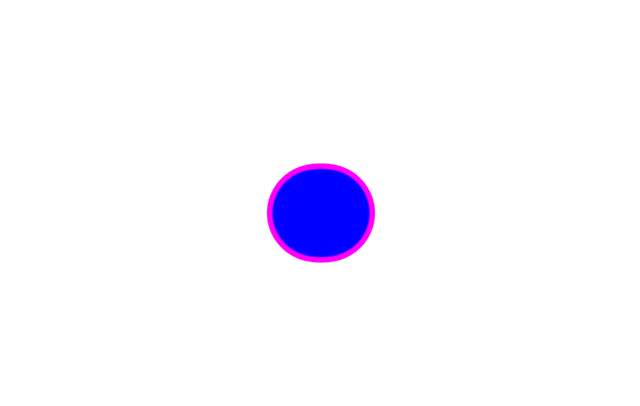
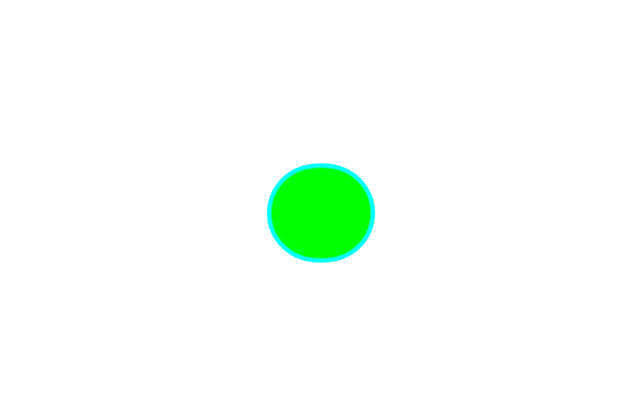
Before and after one commit to PincelKey/PruebaLiquidCSS, a plain HTML site: page index.html in a window 1280 px wide. Shown: the part 97-503 px from the top of the page, without its empty margins (319-959 px from the left). Drawn offline with Linux system fonts and the light colour scheme.

Commit message:
Color changed - d

```diff
--- a/styles.css
+++ b/styles.css
@@ -18,7 +18,7 @@
 .triangle{
     width: 100px;
     height: 100px;
-    background: rgb(76, 0, 255);
+    background: rgb(0, 255, 64);
     border-radius: 50%;
     position: absolute;
 }
```
